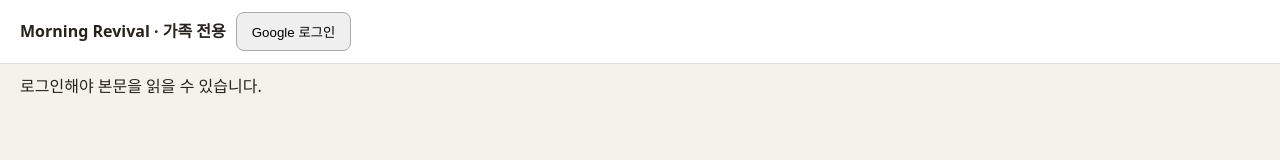
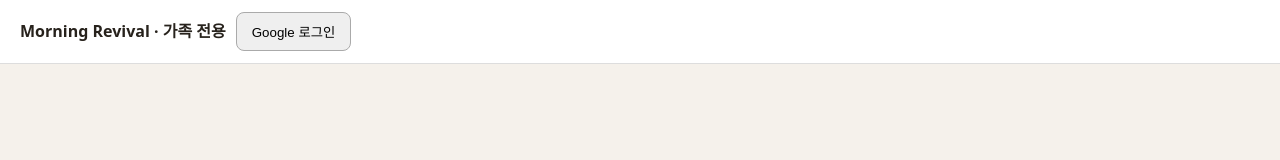
Before and after one commit to windking2023/morning-revival-login-test, a plain HTML site: page index.html in a window 1280 px wide. Drawn offline with Linux system fonts and the light colour scheme; no server answers.

Commit message:
Update index.html

```diff
--- a/index.html
+++ b/index.html
@@ -1,4 +1,4 @@
-<!doctype html><html lang="ko"><head><meta charset="utf-8"><meta name="viewport" content="width=device-width,initial-scale=1"><title>Morning Revival · Family</title><style>body{font:16px/1.6 system-ui,sans-serif;margin:0;background:#f5f1eb;color:#27221c}header{display:flex;gap:10px;align-items:center;flex-wrap:wrap;padding:12px 20px;background:white;border-bottom:1px solid #ddd}button{padding:9px 15px;border:1px solid #aaa;border-radius:8px;cursor:pointer}#viewer{width:100%;height:calc(100dvh - 135px);border:0;display:none}#status{padding:10px 20px;white-space:pre-wrap}</style></head><body><header><strong>Morning Revival · 가족 전용</strong><button id="login">Google 로그인</button><button id="logout" hidden>로그아웃</button><span id="who"></span></header><div id="status">로그인해야 본문을 읽을 수 있습니다.</div><iframe id="viewer" title="Morning Revival Week 1" sandbox="allow-scripts allow-popups allow-popups-to-escape-sandbox" referrerpolicy="no-referrer"></iframe><script type="module">
+<!doctype html><html lang="ko"><head><meta charset="utf-8"><meta name="viewport" content="width=device-width,initial-scale=1"><title>Morning Revival · Family</title><style>body{font:16px/1.6 system-ui,sans-serif;margin:0;background:#f5f1eb;color:#27221c}header{display:flex;gap:10px;align-items:center;flex-wrap:wrap;padding:12px 20px;background:white;border-bottom:1px solid #ddd}button{padding:9px 15px;border:1px solid #aaa;border-radius:8px;cursor:pointer}#viewer{width:100%;height:calc(100dvh - 135px);border:0;display:none}#status{display:none}</style></head><body><header><strong>Morning Revival · 가족 전용</strong><button id="login">Google 로그인</button><button id="logout" hidden>로그아웃</button><span id="who"></span></header><div id="status">로그인해야 본문을 읽을 수 있습니다.</div><iframe id="viewer" title="Morning Revival Week 1" sandbox="allow-scripts allow-popups allow-popups-to-escape-sandbox" referrerpolicy="no-referrer"></iframe><script type="module">
 import {initializeApp} from 'https://www.gstatic.com/firebasejs/10.14.1/firebase-app.js';
 import {getAuth,GoogleAuthProvider,signInWithPopup,signOut,onAuthStateChanged} from 'https://www.gstatic.com/firebasejs/10.14.1/firebase-auth.js';
 import {getFirestore,doc,getDoc,setDoc} from 'https://www.gstatic.com/firebasejs/10.14.1/firebase-firestore.js';
```
